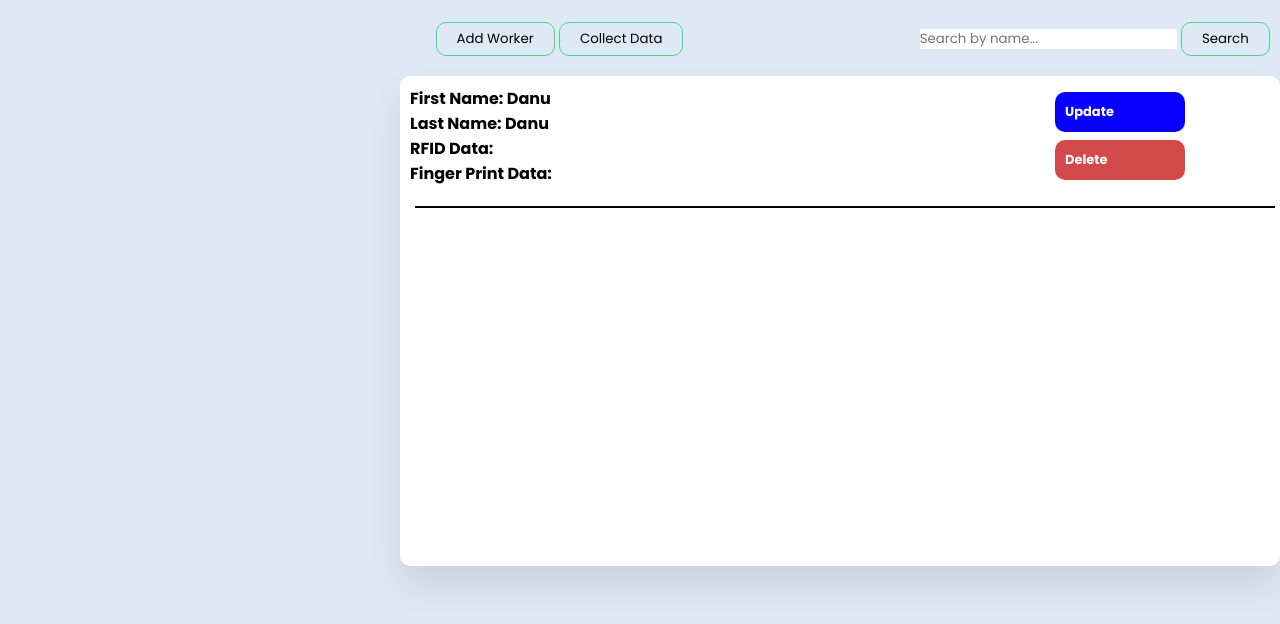
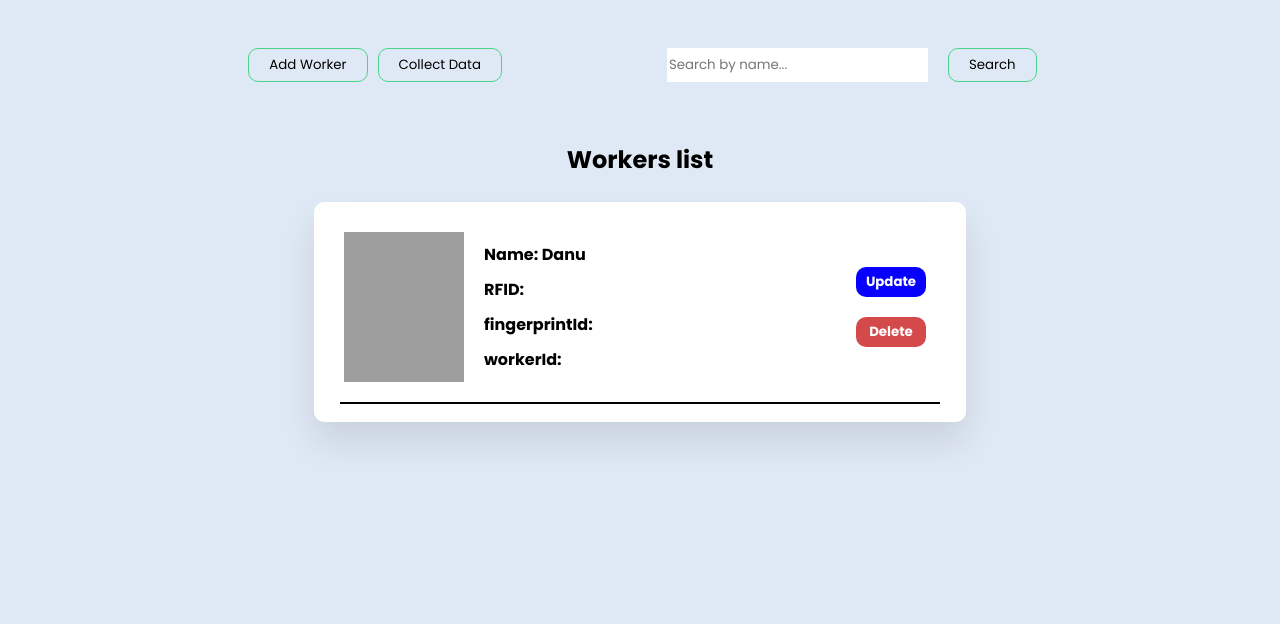
Before and after one commit to Kovalskiii/sac-frontend, a website built with Vite: page workerlist.html in a window 1280 px wide. Built offline with nearby package versions, Linux system fonts and the light colour scheme; grey boxes are pictures that could not be loaded.

Commit message:
workers list update

```diff
--- a/src/worker/worker.js
+++ b/src/worker/worker.js
@@ -25,7 +25,7 @@ const workerUpdate = async () => {
   //
   await queryWorkerSetRegisterMode()
     .then((data) => {
-      document.location='workersUpdate.html';
+      document.location='workerUpdate.html';
       console.log(data.message);
     })
     .catch((error) => {
--- a/src/worker/workerGetAllList.js
+++ b/src/worker/workerGetAllList.js
@@ -1,12 +1,12 @@
-import {queryWorkerGetAllList, queryWorkerGetFingerprintData} from "./queries.js";
+import { queryWorkerGetAllList } from "./queries.js";
 
 
-document.querySelector('#getFingerprint').addEventListener('click', () => getworkerGEtAllList());
+document.querySelector('#collectDataBtn').addEventListener('click', () => getWorkersList());
 
-const getworkerGEtAllList = () => {
+const getWorkersList = () => {
   queryWorkerGetAllList()
         .then((data) => {
-            console.log(data);//din data in html ca tabel
+            console.log(data.payload);//din data in html ca tabel
         })
         .catch((error) => {
             console.log(error);
--- a/workerlist.css
+++ b/workerlist.css
@@ -1,124 +1,40 @@
 @import url('https://fonts.googleapis.com/css?family=Poppins:400,500,600,700&display=swap');
-*{
-    margin: 0;
-    padding: 0;
-    outline: none;
+* {
     border:none;
     text-decoration: none;
-    box-sizing: border-box;
     font-family: "Poppins", sans-serif;
 }
-*
-{
-    margin:0;
-    padding:0;
-    outline:0;
-    appearance: auto;
-    border: 0;
-    text-decoration: none;
-    list-style: none;
-    box-sizing: border-box;
 
-}
-body
-{
+body {
     background: #dfe9f5;
     color: var(--color-dark);
-    display: flex;
-}
-.container
-{
-    display: flex;
-
-
-
-}
-nav
-{
-    position: relative;
-    top: 0;
-    bottom: 0;
-
-    Left: 0;
-    background: #fff;
-    width: 280px;
-    overflow: hidden;
-    box-shadow: 0 20px 35px rgba(0, 0, 0, 0.1);
-
 }
 
-a{
- display: flex;
-    color: rgb(85, 83, 83);
-    font-size: 13px;
-    display: table;
-    width: 130px;
-    padding: 10px;
-    /*height: relative;*/
-}
-nav.fas
-{
-    position: relative;
-    width: 70px;
-    height: 40px;
-    top: 14px;
-    font-size: 2px;
-    text-align: center;
+.container {
+    display: flex;
+    flex-direction: column;
+    justify-content: center;
+    align-items: center;
+    min-width: 400px;
 }
 
-.nav-item
-{
-
-    top: 12px;
-    margin-left: 10px;
-
+.search-container {
+    display: flex;
+    flex-direction: row;
+    justify-content: center;
+    padding: 20px;
+    margin: 20px;
 }
 
-/* ---------------MAIN------------------- */
-main
-{
-    margin-top: 1.4rem;
-    margin-left: 25rem;
+.search-container #mySearch {
+    margin: 0px 20px 0px 160px;
 }
 
-main .date
-{
-    display: flex;
-    background: var(--color-light);
-    border-radius:var(--card-border-radius-1) ;
-    margin-top: 1rem;
-    padding: 0.5rem 1.6rem;
-    margin-right: 1rem;
+.search-container #addWorkerBtn, .search-container #collectDataBtn {
+    margin: 0px 5px 0px 5px;
 }
 
-main .search
-{
-    margin-left: 26rem;
-}
-.search{
-    display: flex;
-    flex-direction: row;
-    justify-content: space-around;
-}
-.attendance
-{
-    margin-top: 20px;
-    text-transform: capitalize;
-    height: 50%;
-}
-.attendance-list
-{
-    width: 100%;
-    height: 500%;
-    padding: 10px;
-    margin-top: 10px;
-    background: #fff;
-    border-radius: 10px;
-    box-shadow: 0 20px 35px rgb(0, 0, 0,0.1);
-}
-
-.search button
-{
+.search-container button {
     padding: 6px 20px;
     border-radius: 10px;
     cursor: pointer;
@@ -126,65 +42,105 @@ main .search
     border:1px solid #4AD489;
 }
 
-.search button:hover{
+.search-container button:hover {
     background:#4AD489 ;
     color: #fff;
     transition: 0.5ms;
 }
 
-#updateWorkerBtn
-{
-    margin-top: -11%;
+.workers-list-container {
+    display: flex;
+    flex-direction: column;
+    justify-content: center;
+    flex-grow: 1;
+    background: #fff;
+    border-radius: 10px;
+    box-shadow: 0 20px 35px rgb(0, 0, 0,0.1);
+    padding: 10px;
+    margin: 5px 160px 10px 160px;
+    overflow: auto;
+    width: 50%;
+}
+
+.workers-list-item {
+    flex-direction: column;
+    justify-content: space-around;
+    flex-grow: 1;
+    align-items: center;
+    width: 100%;
+}
+
+.workers-list {
+    display: flex;
+    flex-direction: row;
+    justify-content: space-around;
+    flex-grow: 1;
+    align-items: center;
+    margin: 10px;
+    padding: 10px;
+}
+
+hr {
+    width: 95%;
+    height: 2px;
+    background-color: rgb(0, 0, 0);
+    border-width: 4px;
+}
+
+.worker-photo-container {
+    display: flex;
+    flex-direction: row;
+    justify-content: center;
+}
+
+.worker-info-container {
+    display: flex;
+    flex-direction: column;
+    justify-content: center;
+    width: 100%;
+    margin: 0px 15px 0px 15px;
+}
+
+.worker-info-container h4 {
+    margin: 5px;
+}
+
+.worker-btn-container {
+    display: flex;
+    flex-direction: column;
+    justify-content: center;
+}
+
+.worker-btn-container #updateWorkerBtn {
     border-radius: 10px;
     transition: 0.5ms;
-    margin-left:75%;
     background:#0800ff ;
     color: #fff;
     font-weight: bold;
+    width: 70px;
+    height: 30px;
+    margin: 10px;
 }
 
-#deleteWorkerBtn:hover{
-    background: #ff0000;
-    color: #fff;
-    transition: 0.5ms;
-}
-
-#updateWorkerBtn:hover{
+.worker-btn-container #updateWorkerBtn:active {
     background: #012098;
     color: #fff;
     transition: 0.5ms;
 }
 
-#deleteWorkerBtn
-{
-    margin-top: 1%;
+.worker-btn-container #deleteWorkerBtn {
     border-radius: 10px;
     transition: 0.5ms;
-    margin-left:75%;
     background:#d44a4a ;
     color: #fff;
     font-weight: bold;
+    width: 70px;
+    height: 30px;
+    margin: 10px;
 }
 
-hr
-{
-    width: 100%;
-    height: 2px;
-    background-color: rgb(0, 0, 0);
-    margin: 20px -5px 0 auto;
-    border-width: 4px;
+.worker-btn-container #deleteWorkerBtn:active {
+    background: #9c2b2b;
+    color: #fff;
+    transition: 0.5ms;
 }
-
-.name {
-    display: flex;
-    flex-direction:column;
-
-
-}
-
-.btn{
-    display: flex;
-    flex-direction: column;
-
-
-}
--- a/workerlist.html
+++ b/workerlist.html
@@ -6,50 +6,49 @@
     <link rel="stylesheet" href="workerlist.css">
     <meta name="viewport" content="width=device-width, initial-scale=1.0"/>
     <script type="module" src="src/worker/worker.js"></script>
+    <script type="module" src="src/worker/workerGetAllList.js"></script>
 </head>
+
 
 <body>
 <div class="container">
+    <div class="search-container">
+        <button id="addWorkerBtn">Add Worker</button>
+        <button id="collectDataBtn">Collect Data</button>
+        <input type="search" id="mySearch" name="q" placeholder="Search by name..." aria-label="Search through site content">
+        <button id="searchWorker">Search</button>
+    </div>
 
-    <main>
-        <!-- Search bar -->
-        <div class="search">
-            <div>
-                <button id="addWorkerBtn" style="margin-left: -82%;">Add Worker</button>
-                <button id="collectDataBtn">Collect Data</button>
-                <input type="search" id="mySearch" name="q" placeholder="Search by name..."
-                       aria-label="Search through site content" style="margin-left: 50%;">
-                <button id="searchWorker">Search</button>
+    <h2>Workers list</h2>
+
+    <div class="workers-list-container">
+        <div class="workers-list-item">
+            <div class="workers-list">
+                <div class="worker-photo-container">
+                    <img src="https://firebasestorage.googleapis.com/v0/b/sac-project-8a3ee.appspot.com/o/2pVizx6kRwYuqCq66MAy.jpeg?alt=media&token=064b78b3-0ae9-48a3-9971-e74e43e6c55c"
+                         alt="Italian Trulli" width="120" height="150">
+                </div>
+
+                <div class="worker-info-container">
+                    <h4>Name: Danu</h4>
+                    <h4>RFID:</h4>
+                    <h4>fingerprintId:</h4>
+                    <h4>workerId:</h4>
+                </div>
+
+                <div class="worker-btn-container">
+                    <button class="button" id="updateWorkerBtn">Update</button>
+                    <button class="button" href="#" id="deleteWorkerBtn">Delete</button>
+                </div>
             </div>
+            <hr>
+
+
         </div>
 
-
-        <section class="attendance">
-            <div class="attendance-list">
- <div>
-     <div class="name">
-         <h4>First name: Danu</h4>
-         <h4>Last name: Danu</h4>
-     </div>
+    </div>
 
 
-    <h4>RFID Data:  </h4>
-    <h4>Finger print Data:</h4>
-
-
-<div class="btn">
-     <a href="workerUpdate.html" id="updateWorkerBtn">Update</a>
-     <a href="#" id="deleteWorkerBtn">Delete</a>
-</div>
-
-</div>
-                <hr>
-
-            </div>
-
-        </section>
-
-    </main>
 </div>
 
 </body>
```
Also changed, not shown: workerUpdate.html (+1 -1 lines).
